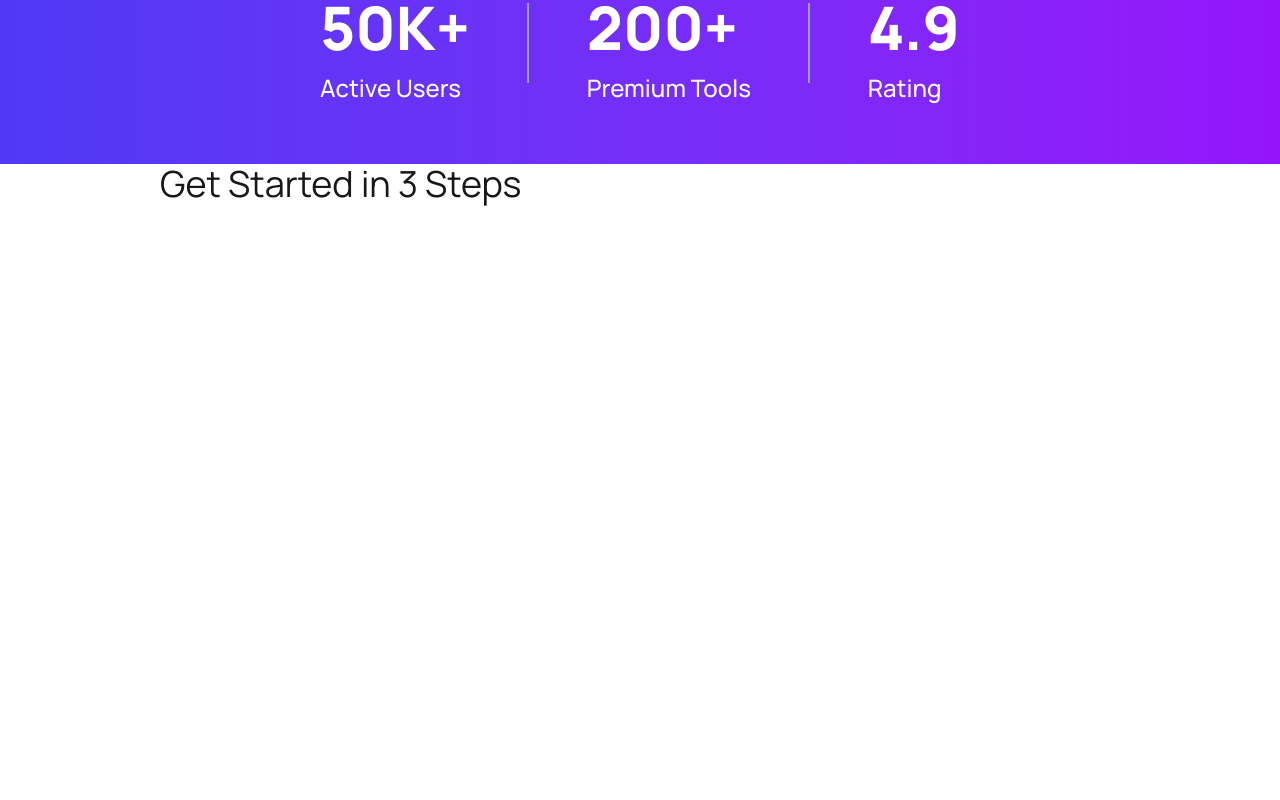
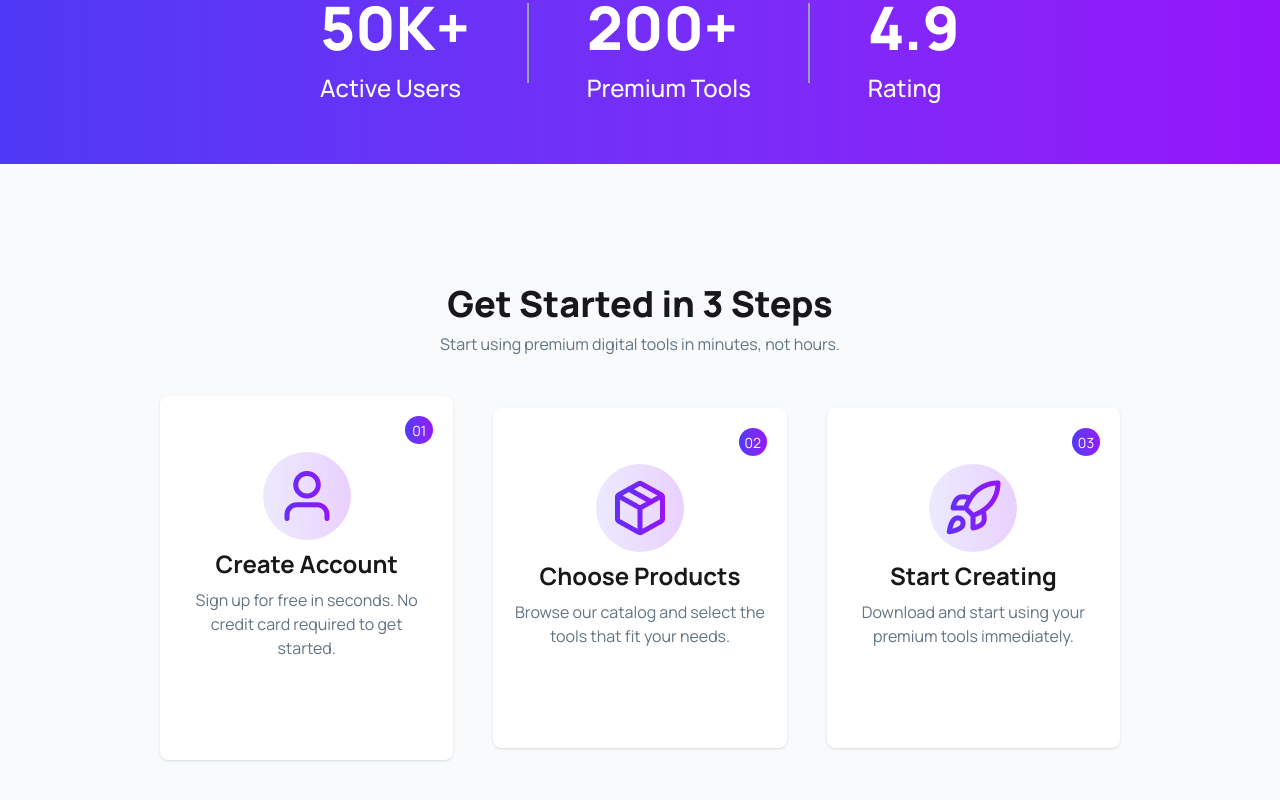
Before and after one commit to ashiqurrhmn/DigiTools, a React (Vite) app: page / in a window 1280 px wide. Shown: the part 816-1616 px from the top of the page. Before the commit the page ends 1024 px from the top, so only its background shows below. Built offline with nearby package versions, Linux system fonts and the light colour scheme.

Commit message:
steps section

```diff
--- a/src/components/Steps.jsx
+++ b/src/components/Steps.jsx
@@ -1,14 +1,57 @@
-import React from 'react';
+import React from "react";
+import cardImg1 from "../assets/user.png";
+import cardImg2 from "../assets/package.png";
+import cardImg3 from "../assets/rocket.png";
 
 const Steps = () => {
-    return (
-        <div className='w-9/12 mx-auto'>
-            <div>
-                <h3 className='text-4xl'>Get Started in 3 Steps</h3>
+  return (
+    <div className="bg-[#F9FAFC] py-30">
+      <div className="w-7/12 md:w-9/12 mx-auto ">
+        <div className="text-center">
+          <h3 className="text-4xl font-extrabold">Get Started in 3 Steps</h3>
+          <p className="text-[#627382] mt-2">
+            Start using premium digital tools in minutes, not hours.
+          </p>
+        </div>
+        <div className="grid grid-cols-1 md:grid-cols-2 lg:grid-cols-3 justify-center items-center mt-10 gap-10">
+        <div className="space-y-2 shadow-sm p-5 rounded-lg bg-white text-center">
+            <div className="flex justify-end">
+
+                <h2 className="w-7 h-7 flex items-center justify-center bg-linear-to-r from-[#4F39F6] to-[#9514FA] p-1.5 text-white rounded-full text-[14px]">01</h2>
             </div>
+            <div className="bg-linear-to-r from-[#4f39f61c] to-[#9614fa33] w-22 h-22 rounded-full flex items-center justify-center mx-auto">
+            <img src={cardImg1} alt="Step 1" />
+            </div>
+            <h3 className="text-2xl font-bold">Create Account</h3>
+            <p className="text-[#627382] mb-20">Sign up for free in seconds. No credit card required to get started. </p>
 
         </div>
-    );
+        <div className="space-y-2 shadow-sm p-5 rounded-lg bg-white text-center">
+            <div className="flex justify-end">
+                <h2 className="w-7 h-7 flex items-center justify-center bg-linear-to-r from-[#4F39F6] to-[#9514FA] p-1.5 text-white rounded-full text-[14px]">02</h2>
+            </div>
+            <div className="bg-linear-to-r from-[#4f39f61c] to-[#9614fa33] w-22 h-22 rounded-full flex items-center justify-center mx-auto">
+            <img src={cardImg2} alt="Step 2" />
+            </div>
+            <h3 className="text-2xl font-bold">Choose Products</h3>
+            <p className="text-[#627382] mb-20">Browse our catalog and select the tools that fit your needs. </p>
+
+        </div>
+        <div className="space-y-2 shadow-sm p-5 rounded-lg bg-white text-center">
+            <div className="flex justify-end">
+                <h2 className="w-7 h-7 flex items-center justify-center bg-linear-to-r from-[#4F39F6] to-[#9514FA] p-1.5 text-white rounded-full text-[14px]">03</h2>
+            </div>
+            <div className="bg-linear-to-r from-[#4f39f61c] to-[#9614fa33] w-22 h-22 rounded-full flex items-center justify-center mx-auto">
+            <img src={cardImg3} alt="Step 3" />
+            </div>
+            <h3 className="text-2xl font-bold">Start Creating</h3>
+            <p className="text-[#627382] mb-20">Download and start using your premium tools immediately. </p>
+
+        </div>
+        </div>
+      </div>
+    </div>
+  );
 };
 
 export default Steps;
```
